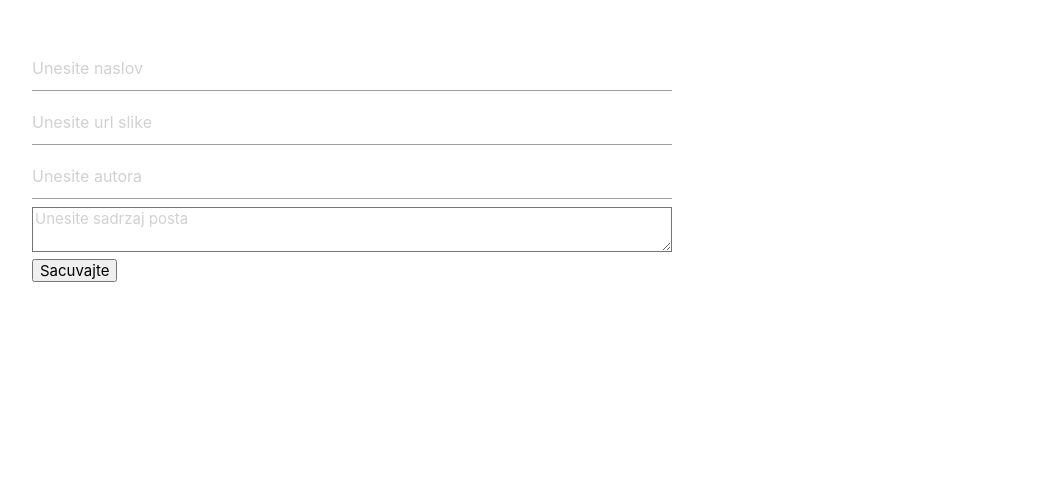
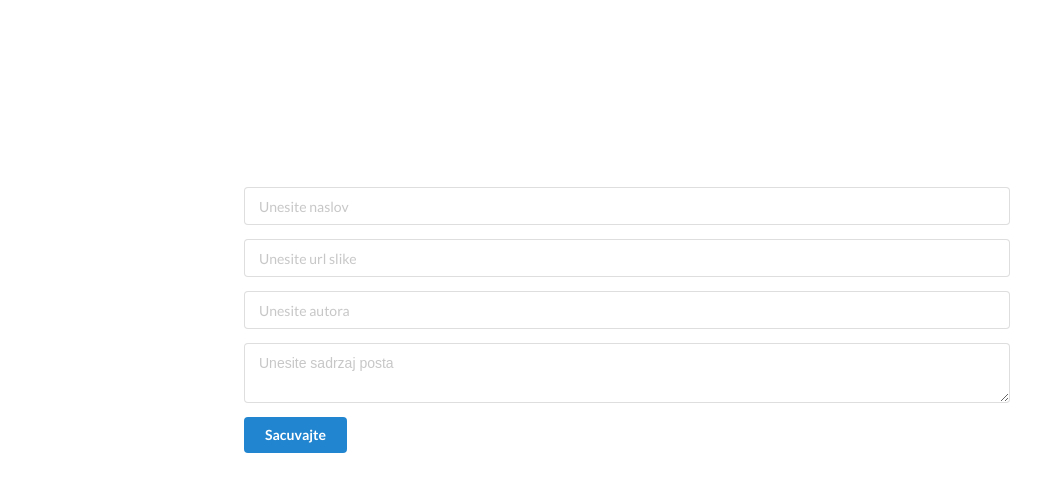
Before and after one commit to NinaaMaric/Domaci-1, a React (Create React App) app: page /add-post in a window 1280 px wide. Shown: the top 492 px of the page, without its empty margins (13-1054 px from the left). Built offline with nearby package versions, Linux system fonts and the light colour scheme; no server answers.

Commit message:
style changed

```diff
--- a/public/index.html
+++ b/public/index.html
@@ -26,7 +26,7 @@
       Learn how to configure a non-root public URL by running `npm run build`.
     -->
     <title>Currency Converter</title>
-    <link rel="stylesheet" href="https://cdnjs.cloudflare.com/ajax/libs/materialize/1.0.0/css/materialize.min.css">
+    <link rel="stylesheet" href="https://cdnjs.cloudflare.com/ajax/libs/semantic-ui/2.4.1/semantic.min.css" />
   </head>
   <body>
     <noscript>You need to enable JavaScript to run this app.</noscript>
--- a/src/components/AddPost.jsx
+++ b/src/components/AddPost.jsx
@@ -1,6 +1,7 @@
 import React, { useState, useEffect } from "react";
 import { useForm } from "react-hook-form";
 import { validation } from "../scheme/Scheme";
+import './components.css'
 
 function AddPost() {
   const [data, setData] = useState([]);
@@ -74,7 +75,7 @@ function AddPost() {
   };
 
   return (
-    <div style={{ width: "50%", marginLeft: "3rem", marginTop: "3rem" }}>
+    <div  className='add-post-form'>
       <form onSubmit={handleSubmit(onSubmit)} className="ui form">
         <input
           type="text"
--- a/src/components/Home.jsx
+++ b/src/components/Home.jsx
@@ -27,19 +27,21 @@ function Home() {
 
   const add = () => {
     window.location = "/add-post";
-  }
+  };
 
   return (
-    <div className="w-100 h-100">
-      <div style={{ textAlign: "right" }}>
-        <button className="ui primary button" onClick={add}> Dodaj post</button>
-      </div>
-
+    <div className="home">
       {loading
         ? "UCITAVANJE..."
         : data.map((item) => {
             return <Post key={item.id} blog={item} />;
           })}
+      <div style={{ textAlign: "right" }}>
+        <button className="ui primary button" onClick={add}>
+          {" "}
+          Dodaj post
+        </button>
+      </div>
     </div>
   );
 }
--- a/src/components/Post.jsx
+++ b/src/components/Post.jsx
@@ -1,22 +1,23 @@
 import React, { useState, useEffect } from "react";
+import './components.css'
 
 function Post({ blog }) {
   return (
     <>
       <div
-        class="ui link cards"
-        style={{ display: "inline-block", marginRight: "3rem" }}
+        className="ui link cards"
+        style={{ marginRight: "3rem" }}
       >
-        <div class="card">
-          <div class="image">
-            <img src={blog.image_url} style={{ height: "50%", width: "50%" }} />
+        <div className="card">
+          <div className="image">
+            <img src={blog.image_url} />
           </div>
-          <div class="content">
-            <div class="header">{blog.title}</div>
-            <div class="meta">
+          <div className="content">
+            <div className="header">{blog.title}</div>
+            <div className="meta">
               <a>{blog.author}</a>
             </div>
-            <div class="description">{blog.content}</div>
+            <div className="description">{blog.content}</div>
           </div>
         </div>
       </div>
--- /dev/null
+++ b/src/components/components.css
@@ -0,0 +1,25 @@
+* {
+    padding: 0;
+    margin: 0;
+  }
+  .home{
+    display: flex;
+    margin: 3rem;
+  }
+  .ui.primary.button{
+    text-align: right;
+  }
+  .add-post-form {
+    display: flex;
+    justify-content: center;
+    align-items: center;
+    height: 80vh;
+    width: 100%;
+  }
+  .ui.form input[type="text"], textarea {
+    margin-bottom: 1rem !important;
+  }
+  .home.ui.primary.button{
+    display: flex;
+    justify-content: end;
+  }
```
Also changed, not shown: 1 other file (tests, documents, lock files or other folders).
